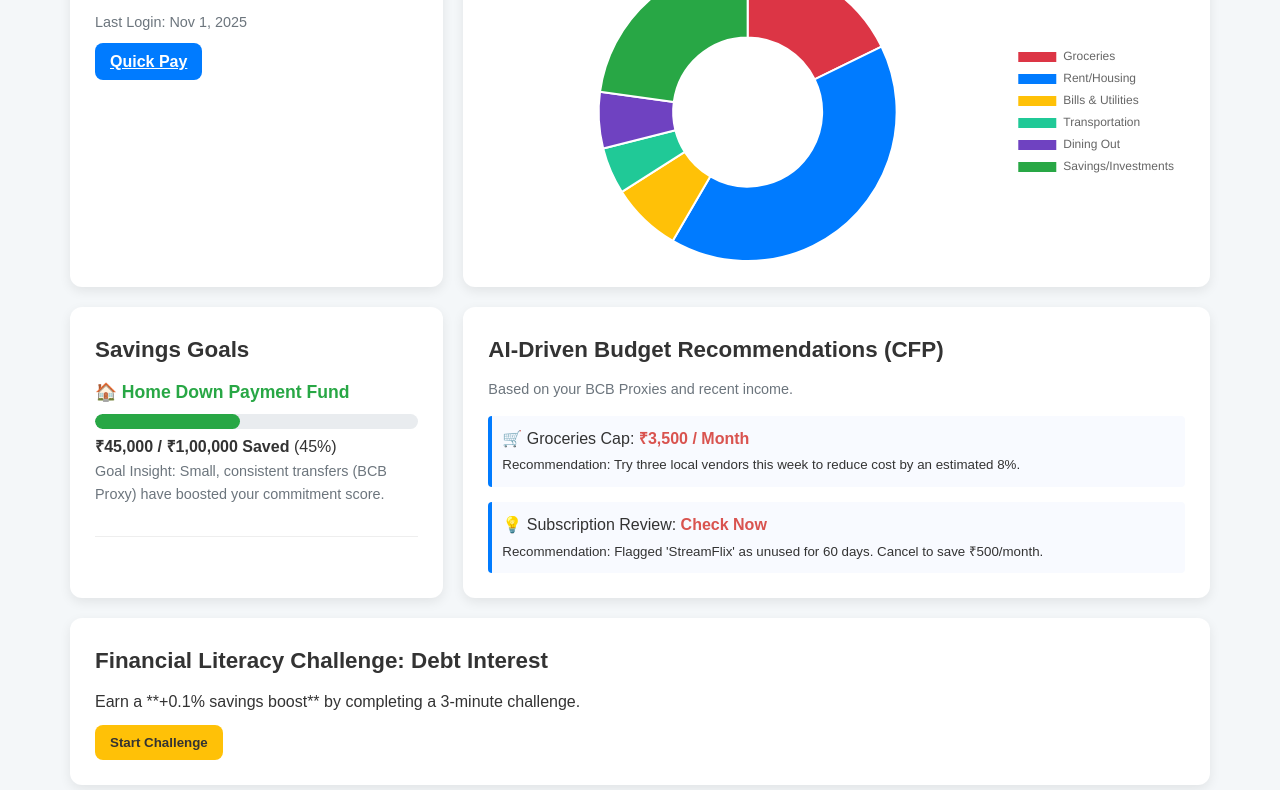
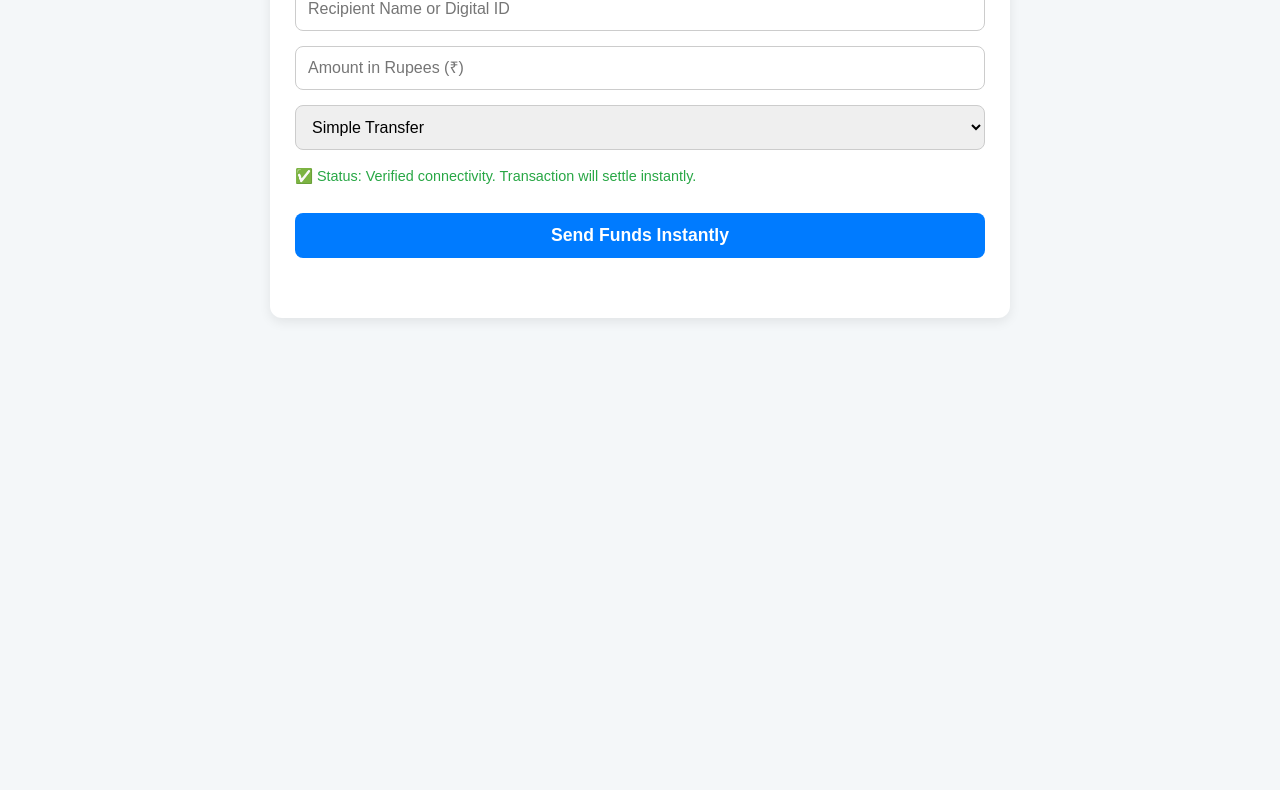
Before and after one commit to Nv31616/Cyborg, a plain HTML site: page payments.html in a window 1280 px wide. Shown: the part 253-1043 px from the top of the page. After the commit the page ends 800 px from the top, so only its background shows below. Drawn offline with nearby package versions, Linux system fonts and the light colour scheme.

Commit message:
Update payments.html

```diff
--- a/payments.html
+++ b/payments.html
@@ -3,9 +3,7 @@
 <head>
     <meta charset="UTF-8">
     <meta name="viewport" content="width=device-width, initial-scale=1.0">
-    <title>ARCUS - Spending Insights</title>
-    <!-- Chart.js for visualization -->
-    <script src="https://cdn.jsdelivr.net/npm/chart.js@3.7.0/dist/chart.min.js"></script>
+    <title>ARCUS - Seamless Payments</title>
     <style>
         /* General Styles */
         :root {
@@ -25,123 +23,50 @@
         nav a { text-decoration: none; color: var(--text-color); margin-left: 20px; padding: 5px 0; transition: color 0.3s, border-bottom 0.3s; }
         nav a:hover, nav a.active { color: var(--primary-color); border-bottom: 2px solid var(--primary-color); }
 
-        /* Main Grid Layout */
-        .dashboard-grid { display: grid; grid-template-columns: 1fr 2fr; gap: 20px; padding: 30px; max-width: 1200px; margin: 0 auto; }
-        .summary-card { grid-area: 1 / 1 / 2 / 2; }
-        .spending-analysis { grid-area: 1 / 2 / 2 / 3; }
-        .goal-tracker { grid-area: 2 / 1 / 3 / 2; }
-        .budget-recommendations { grid-area: 2 / 2 / 3 / 3; }
-        .ai-literacy-teaser { grid-area: 3 / 1 / 4 / 3; }
+        /* Payments Layout */
+        main { padding: 30px; max-width: 800px; margin: 0 auto; }
+        .card { background-color: var(--card-background); padding: 25px; border-radius: 12px; box-shadow: 0 4px 12px rgba(0, 0, 0, 0.08); }
+        .card h2 { margin-bottom: 10px; font-size: 1.6rem; color: var(--text-color); }
+        .subtitle { font-size: 0.9rem; color: var(--subtitle-color); margin-bottom: 20px; }
 
-        /* Card and Text Styles */
-        .card { background-color: var(--card-background); padding: 25px; border-radius: 12px; box-shadow: 0 4px 12px rgba(0, 0, 0, 0.08); }
-        .card h2 { margin-bottom: 10px; font-size: 1.4rem; color: var(--text-color); }
-        .subtitle { font-size: 0.9rem; color: var(--subtitle-color); margin-bottom: 15px; }
-        .balance-amount { font-size: 2.8rem; font-weight: 700; color: var(--primary-color); margin-bottom: 15px; }
-        .balance-amount small { font-size: 1.5rem; }
+        /* Payment Form */
+        .payment-form { padding: 15px 0; margin-bottom: 20px; }
+        .input-full { width: 100%; padding: 12px; margin-bottom: 15px; border-radius: 8px; border: 1px solid #ccc; font-size: 1rem; }
+        .note { font-size: 0.9rem; color: var(--secondary-color); margin-bottom: 15px; }
 
         /* Buttons */
-        .primary-btn, .tertiary-btn { padding: 10px 15px; border: none; border-radius: 8px; cursor: pointer; font-weight: 600; transition: background-color 0.3s; margin-top: 10px; }
-        .primary-btn { background-color: var(--primary-color); color: white; }
+        .primary-btn { width: 100%; padding: 12px; font-size: 1.1rem; background-color: var(--primary-color); color: white; border: none; border-radius: 8px; cursor: pointer; font-weight: 600; transition: background-color 0.3s; margin-top: 10px; }
         .primary-btn:hover { background-color: #0056b3; }
-        .tertiary-btn { background-color: #ffc107; color: var(--text-color); }
-        .tertiary-btn:hover { background-color: #e0aa00; }
-
-        /* Goal Tracker */
-        .goal-item { margin-bottom: 20px; padding-bottom: 15px; border-bottom: 1px solid #eee; }
-        .goal-item h3 { font-size: 1.1rem; margin-bottom: 8px; color: var(--secondary-color); }
-        .progress-bar { background-color: #e9ecef; border-radius: 50px; height: 15px; margin-bottom: 5px; overflow: hidden; }
-        .progress { height: 100%; background-color: var(--secondary-color); border-radius: 50px; width: 45%; }
-
-        /* Recommendations */
-        .recommendation-list { display: flex; flex-direction: column; gap: 15px; }
-        .recommendation-item { padding: 10px; border-left: 4px solid var(--primary-color); background-color: #f8faff; border-radius: 4px; }
-        .reco-amount { font-weight: bold; color: #d9534f; }
-        .chart-container { height: 300px; width: 100%; }
     </style>
 </head>
 <body>
     <header>
         <div class="logo">ARCUS</div>
         <nav>
-            <a href="insights.html" class="active">Spending Insights</a>
-            <a href="payments.html">Payments</a>
+            <a href="insights.html">Spending Insights</a>
+            <a href="payments.html" class="active">Payments</a>
             <a href="index.html">Log Out</a>
         </nav>
     </header>
 
-    <main class="dashboard-grid">
-        <section class="card summary-card">
-            <h2>Current Balance</h2>
-            <p class="balance-amount">₹1,20,500.<small>88</small></p>
-            <p class="subtitle">Last Login: Nov 1, 2025</p>
-            <a href="payments.html" class="primary-btn">Quick Pay</a>
-        </section>
+    <main>
+        <section class="card">
+            <h2>⚡ Seamless Payments</h2>
+            <p class="subtitle">Fast, low-cost payments, prioritizing high accessibility for all users.</p>
 
-        <section class="card spending-analysis">
-            <h2>Spending Analysis (Last 30 Days)</h2>
-            <p class="subtitle">Insight: Your Groceries spending is **15% above** your peer group average.</p>
-            <div class="chart-container">
-                <canvas id="spendingChart"></canvas>
+            <div class="payment-form">
+                <input type="text" placeholder="Recipient Name or Digital ID" class="input-full">
+                <input type="number" placeholder="Amount in Rupees (₹)" class="input-full">
+
+                <select class="input-full">
+                    <option>Simple Transfer</option>
+                    <option>Programmable Financial Remittance (PFR)</option>
+                </select>
+
+                <p class="note">✅ Status: Verified connectivity. Transaction will settle instantly.</p>
+                <button class="primary-btn">Send Funds Instantly</button>
             </div>
         </section>
-
-        <section class="card goal-tracker">
-            <h2>Savings Goals</h2>
-            <div class="goal-item">
-                <h3>🏠 Home Down Payment Fund</h3>
-                <div class="progress-bar"><div class="progress"></div></div>
-                <p><strong>₹45,000 / ₹1,00,000 Saved</strong> (45%)</p>
-                <p class="subtitle">Goal Insight: Small, consistent transfers (BCB Proxy) have boosted your commitment score.</p>
-            </div>
-        </section>
-
-        <section class="card budget-recommendations">
-            <h2>AI-Driven Budget Recommendations (CFP)</h2>
-            <p class="subtitle">Based on your BCB Proxies and recent income.</p>
-            <div class="recommendation-list">
-                <div class="recommendation-item">
-                    <p>🛒 Groceries Cap: <span class="reco-amount">₹3,500 / Month</span></p>
-                    <small>Recommendation: Try three local vendors this week to reduce cost by an estimated 8%.</small>
-                </div>
-                <div class="recommendation-item">
-                    <p>💡 Subscription Review: <span class="reco-amount">Check Now</span></p>
-                    <small>Recommendation: Flagged 'StreamFlix' as unused for 60 days. Cancel to save ₹500/month.</small>
-                </div>
-            </div>
-        </section>
-
-        <section class="card ai-literacy-teaser">
-            <h2>Financial Literacy Challenge: Debt Interest</h2>
-            <p>Earn a **+0.1% savings boost** by completing a 3-minute challenge.</p>
-            <button class="tertiary-btn">Start Challenge</button>
-        </section>
     </main>
-
-    <script>
-        // Chart Initialization Script
-        document.addEventListener('DOMContentLoaded', function() {
-            const spendingCtx = document.getElementById('spendingChart').getContext('2d');
-
-            const spendingData = {
-                labels: ['Groceries', 'Rent/Housing', 'Bills & Utilities', 'Transportation', 'Dining Out', 'Savings/Investments'],
-                datasets: [{
-                    data: [350, 800, 150, 100, 120, 450],
-                    backgroundColor: ['#dc3545', '#007bff', '#ffc107', '#20c997', '#6f42c1', '#28a745'],
-                    hoverOffset: 4
-                }]
-            };
-
-            new Chart(spendingCtx, {
-                type: 'doughnut',
-                data: spendingData,
-                options: {
-                    responsive: true,
-                    maintainAspectRatio: false,
-                    plugins: { legend: { position: 'right' } }
-                }
-            });
-        });
-    </script>
 </body>
 </html>
```
